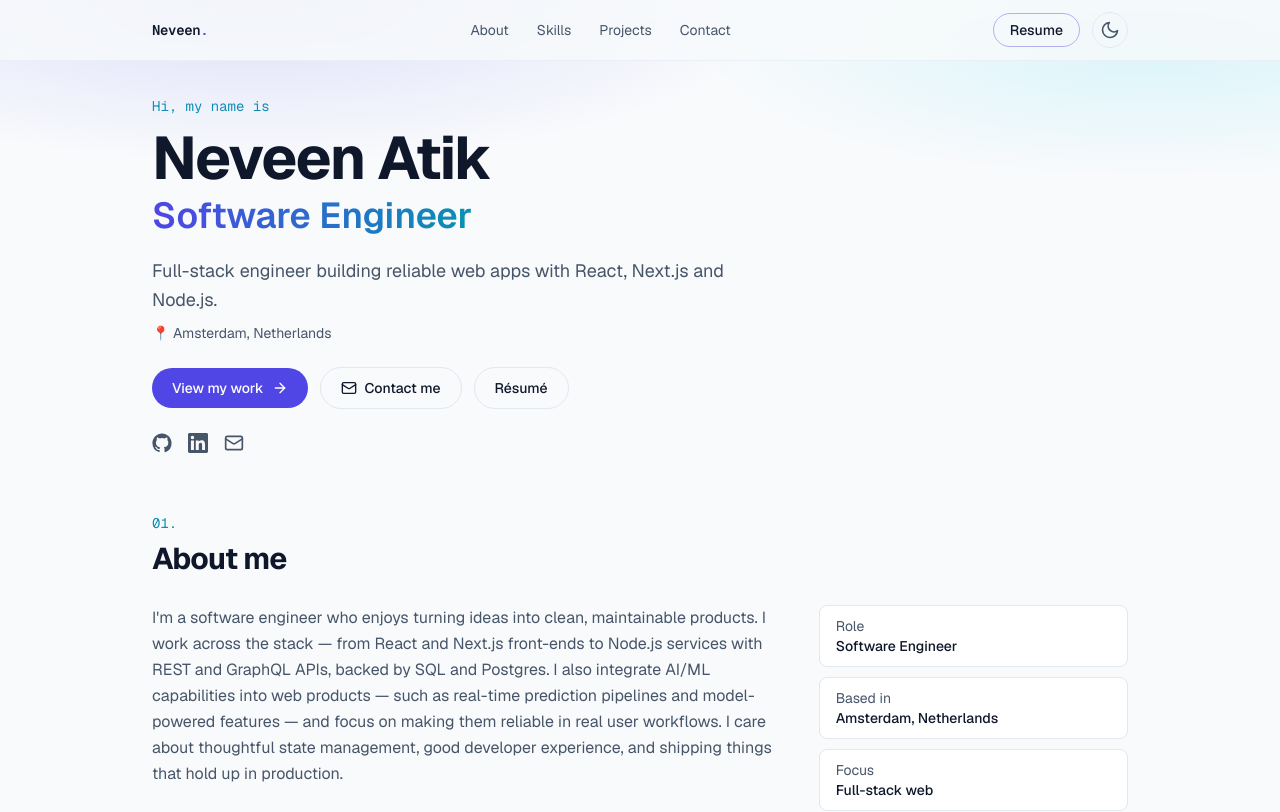
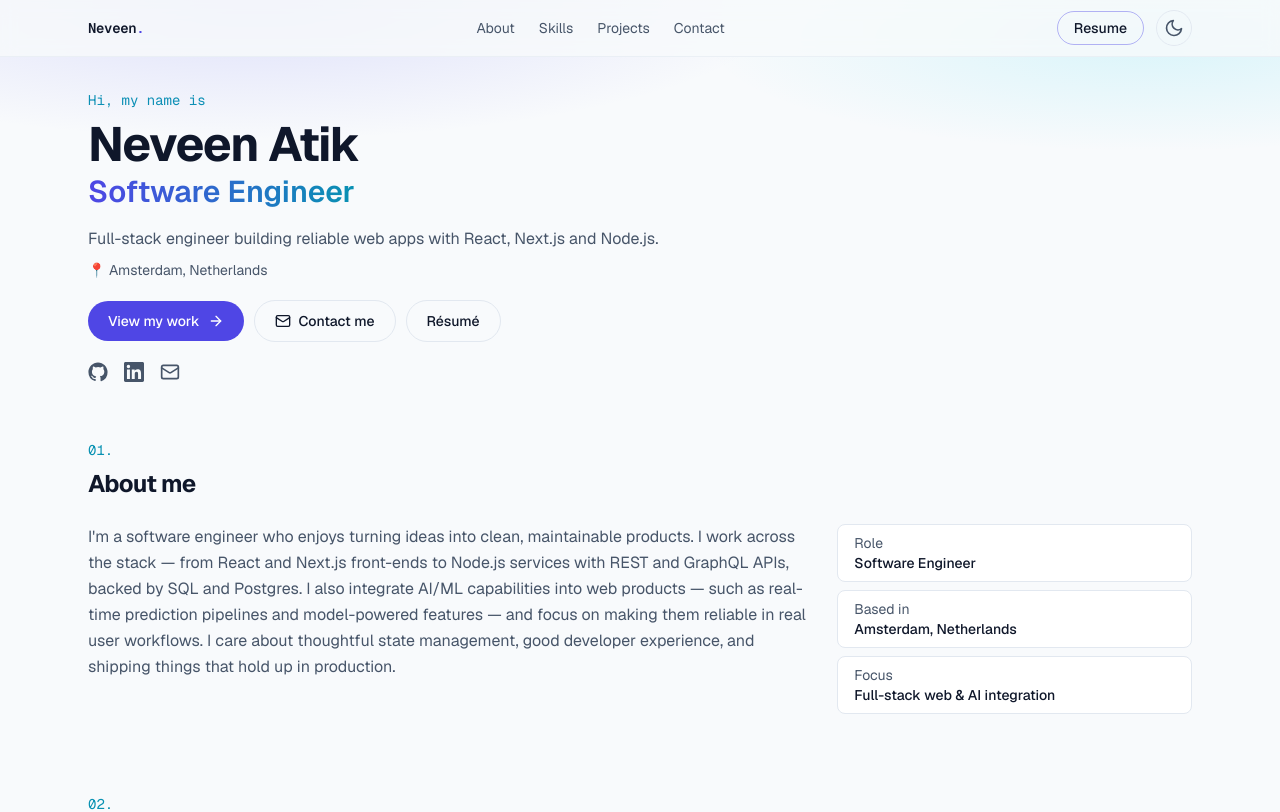
Before and after one commit to neveenatik/portfolio, a Next.js app: page / in a window 1280 px wide. Shown: the top 812 px of the page. Built offline with nearby package versions, Linux system fonts and the light colour scheme.

Commit message:
Refine layout scale and update focus text

```diff
--- a/src/components/About.tsx
+++ b/src/components/About.tsx
@@ -4,22 +4,22 @@ import Section from "./Section";
 export default function About() {
   return (
     <Section id="about" eyebrow="01." title="About me">
-      <div className="grid gap-6 md:grid-cols-3">
+      <div className="grid gap-5 md:grid-cols-3">
         <p className="text-base leading-relaxed text-muted md:col-span-2">
           {profile.about}
         </p>
-        <ul className="space-y-2.5 text-sm">
-          <li className="rounded-lg border border-border bg-surface px-4 py-2.5">
+        <ul className="space-y-2 text-sm">
+          <li className="rounded-lg border border-border bg-surface px-4 py-2">
             <span className="block text-muted">Role</span>
             <span className="font-medium">{profile.role}</span>
           </li>
-          <li className="rounded-lg border border-border bg-surface px-4 py-2.5">
+          <li className="rounded-lg border border-border bg-surface px-4 py-2">
             <span className="block text-muted">Based in</span>
             <span className="font-medium">{profile.location}</span>
           </li>
-          <li className="rounded-lg border border-border bg-surface px-4 py-2.5">
+          <li className="rounded-lg border border-border bg-surface px-4 py-2">
             <span className="block text-muted">Focus</span>
-            <span className="font-medium">Full-stack web</span>
+            <span className="font-medium">Full-stack web &amp; AI integration</span>
           </li>
         </ul>
       </div>
--- a/src/components/Contact.tsx
+++ b/src/components/Contact.tsx
@@ -5,7 +5,7 @@ import { GitHubIcon, LinkedInIcon, MailIcon } from "./icons";
 export default function Contact() {
   return (
     <Section id="contact" eyebrow="04." title="Get in touch">
-      <div className="rounded-2xl border border-border bg-surface p-6 text-center sm:p-8">
+      <div className="rounded-2xl border border-border bg-surface p-5 text-center sm:p-6">
         <p className="mx-auto max-w-lg text-base leading-relaxed text-muted">
           I&apos;m open to new opportunities and interesting projects. Whether you
           have a question or just want to say hi, my inbox is always open.
--- a/src/components/Footer.tsx
+++ b/src/components/Footer.tsx
@@ -2,8 +2,8 @@ import { profile } from "@/lib/data";
 
 export default function Footer() {
   return (
-    <footer className="border-t border-border/60 px-6 py-6">
-      <div className="mx-auto flex max-w-5xl flex-col items-center justify-between gap-1.5 text-sm text-muted sm:flex-row">
+    <footer className="border-t border-border/60 px-5 py-5 sm:px-6 sm:py-6">
+      <div className="mx-auto flex max-w-6xl flex-col items-center justify-between gap-1.5 text-sm text-muted sm:flex-row">
         <p>
           © {new Date().getFullYear()} {profile.name}. All rights reserved.
         </p>
--- a/src/components/Hero.tsx
+++ b/src/components/Hero.tsx
@@ -6,20 +6,20 @@ export default function Hero() {
   return (
     <section id="top" className="relative overflow-hidden">
       <div className="hero-glow pointer-events-none absolute inset-0" />
-      <div className="mx-auto flex min-h-[52vh] max-w-5xl flex-col justify-center px-6 pt-24 pb-3 sm:min-h-[56vh]">
-        <p className="mb-3 font-mono text-sm text-accent-2">Hi, my name is</p>
-        <h1 className="text-4xl font-bold tracking-tight sm:text-6xl">
+      <div className="mx-auto flex min-h-[46vh] max-w-6xl flex-col justify-center px-5 pt-20 pb-2 sm:min-h-[50vh] sm:px-6">
+        <p className="mb-2.5 font-mono text-sm text-accent-2">Hi, my name is</p>
+        <h1 className="text-3xl font-bold tracking-tight sm:text-5xl">
           {profile.name}
         </h1>
-        <h2 className="mt-2 text-2xl font-semibold text-muted sm:text-4xl">
+        <h2 className="mt-1.5 text-xl font-semibold text-muted sm:text-3xl">
           <span className="gradient-text">{profile.role}</span>
         </h2>
-        <p className="mt-5 max-w-xl text-base leading-relaxed text-muted sm:text-lg">
+        <p className="mt-4 max-w-xl text-sm leading-relaxed text-muted sm:text-base">
           {profile.tagline}
         </p>
         <p className="mt-2 text-sm text-muted">📍 {profile.location}</p>
 
-        <div className="mt-6 flex flex-wrap items-center gap-3">
+        <div className="mt-5 flex flex-wrap items-center gap-2.5">
           <a
             href="#projects"
             className="group inline-flex items-center gap-2 rounded-full bg-accent px-5 py-2.5 text-sm font-medium text-white transition-transform hover:-translate-y-0.5"
@@ -42,7 +42,7 @@ export default function Hero() {
           </Link>
         </div>
 
-        <div className="mt-6 flex items-center gap-4 text-muted">
+        <div className="mt-5 flex items-center gap-4 text-muted">
           <a href={profile.socials.github} target="_blank" rel="noreferrer" aria-label="GitHub" className="transition-colors hover:text-foreground">
             <GitHubIcon />
           </a>
--- a/src/components/Nav.tsx
+++ b/src/components/Nav.tsx
@@ -17,13 +17,13 @@ export default function Nav() {
 
   return (
     <header className="fixed inset-x-0 top-0 z-50 border-b border-border/60 bg-background/80 backdrop-blur">
-      <nav className="mx-auto flex max-w-5xl items-center justify-between px-6 py-3">
+      <nav className="mx-auto flex max-w-6xl items-center justify-between px-5 py-2.5 sm:px-6">
         <a href="#top" className="font-mono text-sm font-semibold tracking-tight">
           {profile.name.split(" ")[0]}
           <span className="text-accent">.</span>
         </a>
 
-        <ul className="hidden gap-7 text-sm text-muted md:flex">
+        <ul className="hidden gap-6 text-sm text-muted md:flex">
           {links.map((l) => (
             <li key={l.href}>
               <a href={l.href} className="transition-colors hover:text-foreground">
@@ -56,7 +56,7 @@ export default function Nav() {
       </nav>
 
       {open && (
-        <ul className="flex flex-col gap-1 border-t border-border/60 px-6 py-2.5 text-sm md:hidden">
+        <ul className="flex flex-col gap-1 border-t border-border/60 px-5 py-2.5 text-sm sm:px-6 md:hidden">
           {links.map((l) => (
             <li key={l.href}>
               <a
--- a/src/components/Projects.tsx
+++ b/src/components/Projects.tsx
@@ -10,7 +10,7 @@ export default function Projects() {
         {projects.map((project) => (
           <article
             key={project.title}
-            className={`group flex flex-col rounded-xl border border-border bg-surface p-5 transition-colors hover:border-accent/40 ${
+            className={`group flex flex-col rounded-xl border border-border bg-surface p-4 sm:p-5 transition-colors hover:border-accent/40 ${
               project.featured ? "sm:col-span-1" : ""
             }`}
           >
--- a/src/components/Section.tsx
+++ b/src/components/Section.tsx
@@ -9,12 +9,12 @@ type Props = {
 
 export default function Section({ id, title, eyebrow, children }: Props) {
   return (
-    <section id={id} className="mx-auto max-w-5xl scroll-mt-20 px-6 py-10 sm:py-12">
-      <div className="mb-6 sm:mb-7">
+    <section id={id} className="mx-auto max-w-6xl scroll-mt-20 px-5 py-8 sm:px-6 sm:py-10">
+      <div className="mb-5 sm:mb-6">
         {eyebrow && (
           <p className="mb-2 font-mono text-sm text-accent-2">{eyebrow}</p>
         )}
-        <h2 className="text-2xl font-bold tracking-tight sm:text-3xl">{title}</h2>
+        <h2 className="text-xl font-bold tracking-tight sm:text-2xl">{title}</h2>
       </div>
       {children}
     </section>
--- a/src/components/Skills.tsx
+++ b/src/components/Skills.tsx
@@ -8,7 +8,7 @@ export default function Skills() {
         {skillGroups.map((group) => (
           <div
             key={group.title}
-            className="rounded-xl border border-border bg-surface p-5"
+            className="rounded-xl border border-border bg-surface p-4 sm:p-5"
           >
             <h3 className="mb-3 text-sm font-semibold text-accent-2">
               {group.title}
```
